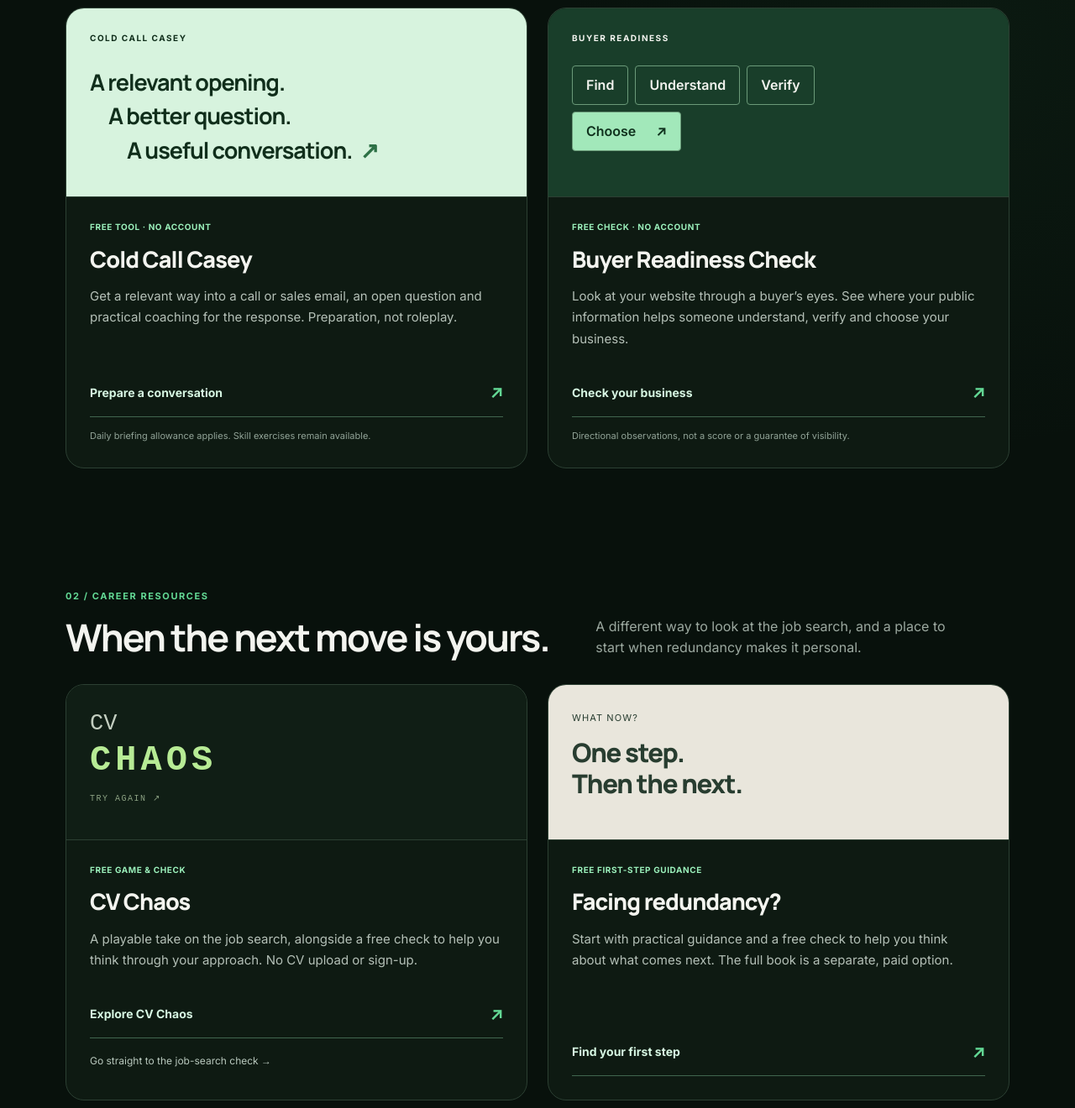
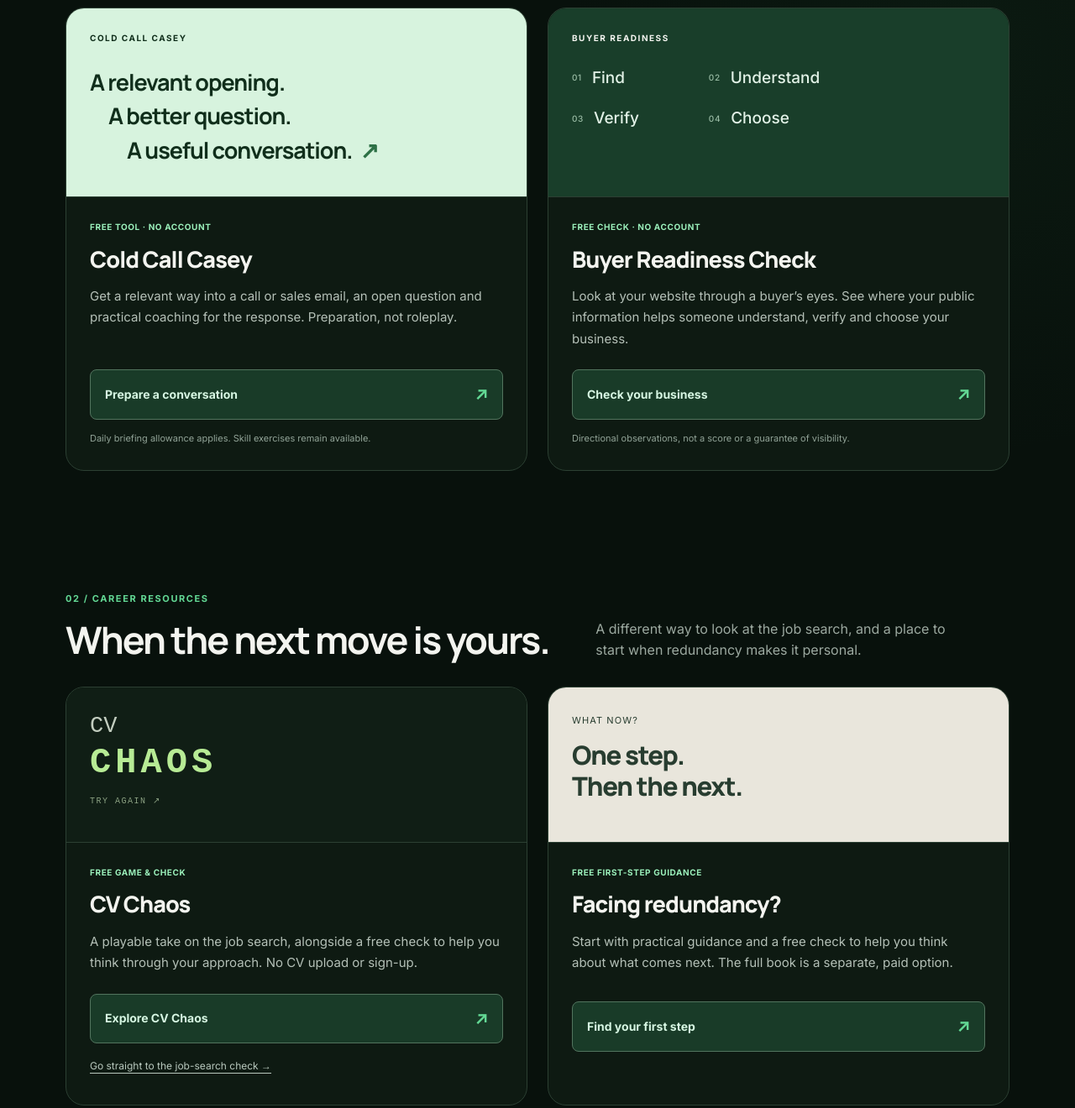
Before and after one commit to J0N1X303/hendry-commercial, a plain HTML site: page resources/index.html in a window 1280 px wide. Shown: the part 860-2180 px from the top of the page at 84% size. Drawn offline with Linux system fonts and the light colour scheme.

Commit message:
Clarify resources actions and align card layouts

```diff
--- a/resources/index.html
+++ b/resources/index.html
@@ -13,7 +13,7 @@
 <meta name="twitter:card" content="summary_large_image">
 <link rel="preconnect" href="https://fonts.googleapis.com"><link rel="preconnect" href="https://fonts.gstatic.com" crossorigin>
 <link href="https://fonts.googleapis.com/css2?family=Inter:wght@400;500;600;700&family=Manrope:wght@500;600;700;800&display=swap" rel="stylesheet">
-<link rel="stylesheet" href="/styles.css?v=20261113-resources"><link rel="stylesheet" href="/resources/resources.css">
+<link rel="stylesheet" href="/styles.css?v=20261113-resources"><link rel="stylesheet" href="/resources/resources.css?v=20261113-refined">
 </head><body class="resources-page"><a class="skip-link" href="#main">Skip to resources</a>
 <header class="site-header"><a class="brand" href="/" aria-label="Hendry Commercial home">
       <span class="brand-mark" aria-hidden="true">
@@ -36,13 +36,13 @@
 <div class="section-heading"><div><p class="eyebrow">01 / Commercial tools</p><h2 id="commercial-title">Before the conversation.</h2></div><p>Prepare for the buyer you’re about to speak to. Or see what a buyer can find out about you.</p></div>
 <div class="resource-grid">
 <article class="resource-card"><div class="card-art casey-art" aria-hidden="true"><span class="art-label">Cold Call Casey</span><div class="conversation-line">A relevant opening.</div><div class="conversation-line">A better question.</div><div class="conversation-line">A useful conversation. <span>↗</span></div></div><div class="card-copy"><p class="resource-badge">Free tool · No account</p><h3>Cold Call Casey</h3><p>Get a relevant way into a call or sales email, an open question and practical coaching for the response. Preparation, not roleplay.</p><a class="resource-link" href="/casey/">Prepare a conversation <span aria-hidden="true">↗</span></a><small>Daily briefing allowance applies. Skill exercises remain available.</small></div></article>
-<article class="resource-card"><div class="card-art readiness-art" aria-hidden="true"><span class="art-label">Buyer Readiness</span><div class="readiness-path"><span>Find</span><span>Understand</span><span>Verify</span><span>Choose <b>↗</b></span></div></div><div class="card-copy"><p class="resource-badge">Free check · No account</p><h3>Buyer Readiness Check</h3><p>Look at your website through a buyer’s eyes. See where your public information helps someone understand, verify and choose your business.</p><a class="resource-link" href="/check/">Check your business <span aria-hidden="true">↗</span></a><small>Directional observations, not a score or a guarantee of visibility.</small></div></article>
+<article class="resource-card"><div class="card-art readiness-art" aria-hidden="true"><span class="art-label">Buyer Readiness</span><div class="readiness-path"><span><small>01</small> Find</span><span><small>02</small> Understand</span><span><small>03</small> Verify</span><span><small>04</small> Choose</span></div></div><div class="card-copy"><p class="resource-badge">Free check · No account</p><h3>Buyer Readiness Check</h3><p>Look at your website through a buyer’s eyes. See where your public information helps someone understand, verify and choose your business.</p><a class="resource-link" href="/check/">Check your business <span aria-hidden="true">↗</span></a><small>Directional observations, not a score or a guarantee of visibility.</small></div></article>
 </div></section>
 <section class="resource-section section" id="career" aria-labelledby="career-title">
 <div class="section-heading"><div><p class="eyebrow">02 / Career resources</p><h2 id="career-title">When the next move is yours.</h2></div><p>A different way to look at the job search, and a place to start when redundancy makes it personal.</p></div>
 <div class="resource-grid">
-<article class="resource-card career-card"><div class="career-mark" aria-hidden="true"><span>CV</span><strong>CHAOS</strong><i>TRY AGAIN ↗</i></div><div class="card-copy"><p class="resource-badge">Free game &amp; check</p><h3>CV Chaos</h3><p>A playable take on the job search, alongside a free check to help you think through your approach. No CV upload or sign-up.</p><a class="resource-link" href="https://cvchaos.co.uk/">Explore CV Chaos <span aria-hidden="true">↗</span></a><a class="secondary-resource-link" href="https://cvchaos.co.uk/check/">Go straight to the job-search check →</a></div></article>
-<article class="resource-card career-card"><div class="first-step-mark" aria-hidden="true"><span>What now?</span><div>One step.<br>Then the next.</div></div><div class="card-copy"><p class="resource-badge">Free first-step guidance</p><h3>Facing redundancy?</h3><p>Start with practical guidance and a free check to help you think about what comes next. The full book is a separate, paid option.</p><a class="resource-link" href="https://cvchaos.co.uk/redundancy/">Find your first step <span aria-hidden="true">↗</span></a></div></article>
+<article class="resource-card career-card"><div class="career-mark" aria-hidden="true"><span>CV</span><strong>CHAOS</strong><i>TRY AGAIN ↗</i></div><div class="card-copy"><p class="resource-badge">Free game &amp; check</p><h3>CV Chaos</h3><p>A playable take on the job search, alongside a free check to help you think through your approach. No CV upload or sign-up.</p><div class="card-actions"><a class="resource-link" href="https://cvchaos.co.uk/">Explore CV Chaos <span aria-hidden="true">↗</span></a><a class="secondary-resource-link" href="https://cvchaos.co.uk/check/">Go straight to the job-search check →</a></div></div></article>
+<article class="resource-card career-card"><div class="first-step-mark" aria-hidden="true"><span>What now?</span><div>One step.<br>Then the next.</div></div><div class="card-copy"><p class="resource-badge">Free first-step guidance</p><h3>Facing redundancy?</h3><p>Start with practical guidance and a free check to help you think about what comes next. The full book is a separate, paid option.</p><div class="card-actions"><a class="resource-link" href="https://cvchaos.co.uk/redundancy/">Find your first step <span aria-hidden="true">↗</span></a></div></div></article>
 </div></section>
 <section class="resource-section section" id="books" aria-labelledby="books-title">
 <div class="section-heading"><div><p class="eyebrow">03 / Books</p><h2 id="books-title">For a deeper read.</h2></div><p>Two books by Jonathan Hendry. Paid titles, separate from the free tools above.</p></div>
--- a/resources/resources.css
+++ b/resources/resources.css
@@ -11,3 +11,22 @@
 .book-card{display:grid;grid-template-columns:120px 1fr;gap:24px;padding:28px 0;border-top:1px solid #38503f}.book-card img{width:120px;height:auto;box-shadow:8px 12px 26px #0005}.book-card h3{font-size:24px}.book-card .paid{color:#c4c6b8!important}.book-card .resource-link{width:100%}.resource-close{border-top:1px solid #2c4033}.resource-close>p:not(.eyebrow){max-width:660px;color:var(--muted)}.resource-close>.resource-link{min-width:185px}.skip-link{position:absolute;top:-70px;left:15px;z-index:100;background:#b7f1cc;color:#07180c;padding:12px}.skip-link:focus{top:10px}a:focus-visible{outline:3px solid var(--accent);outline-offset:5px}.resources-page nav [aria-current=page]{color:var(--accent)}
 @media(max-width:760px){.section-heading{grid-template-columns:1fr;gap:16px}.resource-grid{grid-template-columns:1fr}.intro-bottom{display:block}.author-note{display:none}.resources-page .section{padding-top:46px;padding-bottom:46px}.resources-intro h1{font-size:clamp(55px,12vw,86px)}.intro-bottom>p:first-child{font-size:17px}.card-art{min-height:200px}.conversation-line{font-size:25px}.resource-jumps{gap:8px}.resource-jumps a{padding:10px 12px;font-size:12px}.resource-jumps a span{margin-left:8px}.resources-page .site-header{flex-wrap:wrap;gap:16px}.resources-page .site-header nav a{display:block!important}.resources-page .site-header nav{gap:15px}.book-card{grid-template-columns:95px 1fr;gap:20px}.book-card img{width:95px}.book-card h3{font-size:22px}}
 @media(prefers-reduced-motion:reduce){html{scroll-behavior:auto}}
+
+/* Real actions look actionable; the buyer journey remains an illustration. */
+.resource-link{border:1px solid #52745e;border-radius:8px;padding:13px 17px;background:#193b28;min-height:50px;transition:background .18s ease,border-color .18s ease,color .18s ease}
+.resource-link span{transition:transform .18s ease}
+.resource-link:hover,.resource-link:focus-visible{background:#245338;border-color:#82d9a1;color:#f3fff7}
+.resource-link:hover span,.resource-link:focus-visible span{transform:translate(2px,-2px)}
+.resource-link:active{background:#102f1d}
+.secondary-resource-link{text-decoration:underline;text-underline-offset:4px;transition:color .18s ease}
+.secondary-resource-link:hover{color:var(--accent)}
+.card-actions{margin-top:auto;display:flex;flex-direction:column}
+.card-actions .resource-link{margin-top:0}
+.book-card>div{display:flex;flex-direction:column;min-width:0}
+.book-card img{align-self:start}
+.resource-close>.resource-link{margin-top:14px}
+.readiness-path{display:grid;grid-template-columns:1fr 1.45fr;gap:18px 20px;max-width:370px}
+.readiness-path span,.readiness-path span:last-child{border:0;border-radius:0;padding:0;background:transparent;color:#e2f2e7;font-size:19px;font-weight:500}
+.readiness-path small{display:inline-block;margin-right:7px;font-size:10px;letter-spacing:.06em;color:#9abca5;vertical-align:middle}
+@media(min-width:761px){.career-card .card-actions{min-height:95px}}
+@media(prefers-reduced-motion:reduce){.resource-link,.resource-link span,.secondary-resource-link{transition:none}.resource-link:hover span,.resource-link:focus-visible span{transform:none}}
```
Also changed, not shown: tests/resources.mjs (+9 -0 lines).
